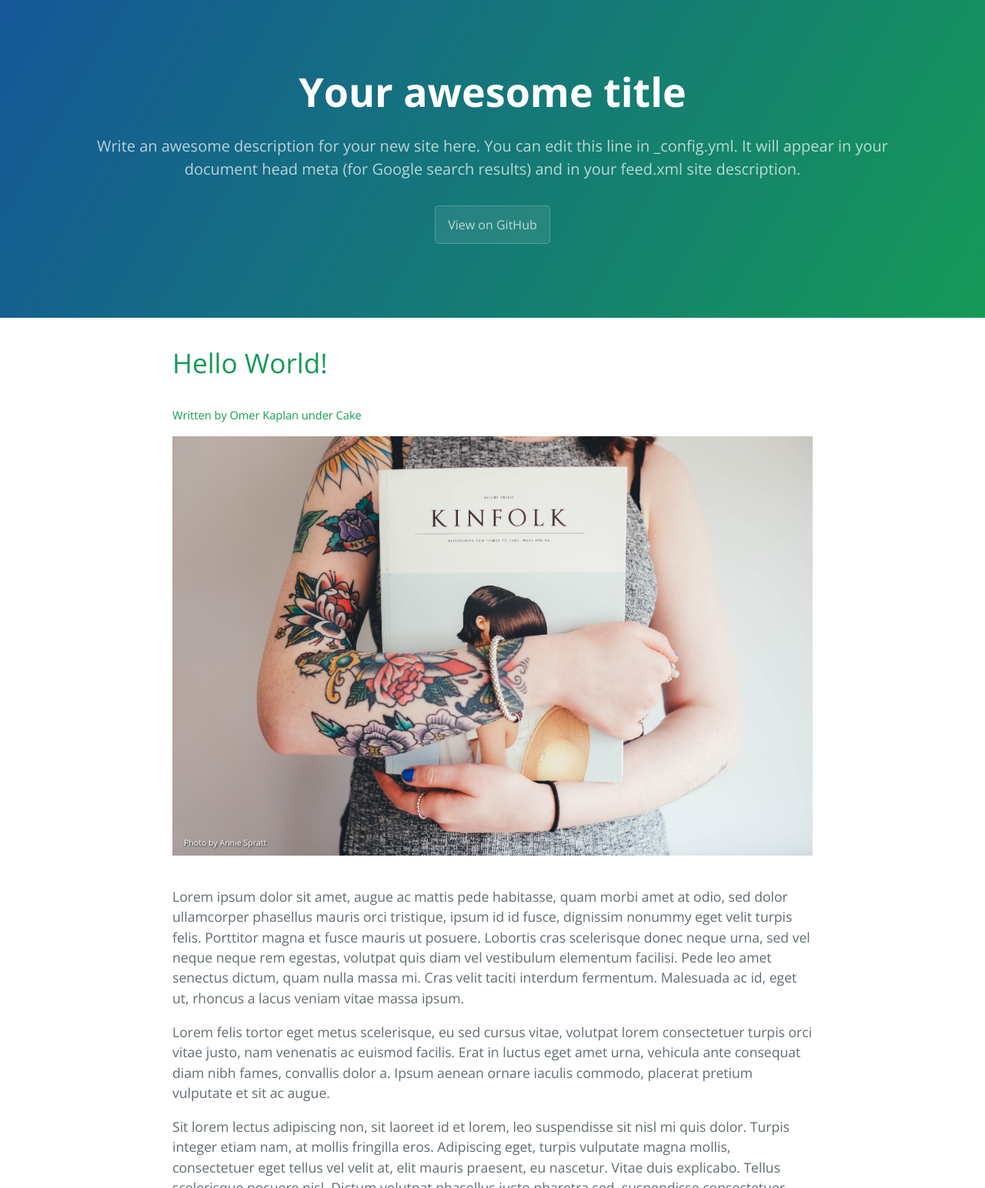
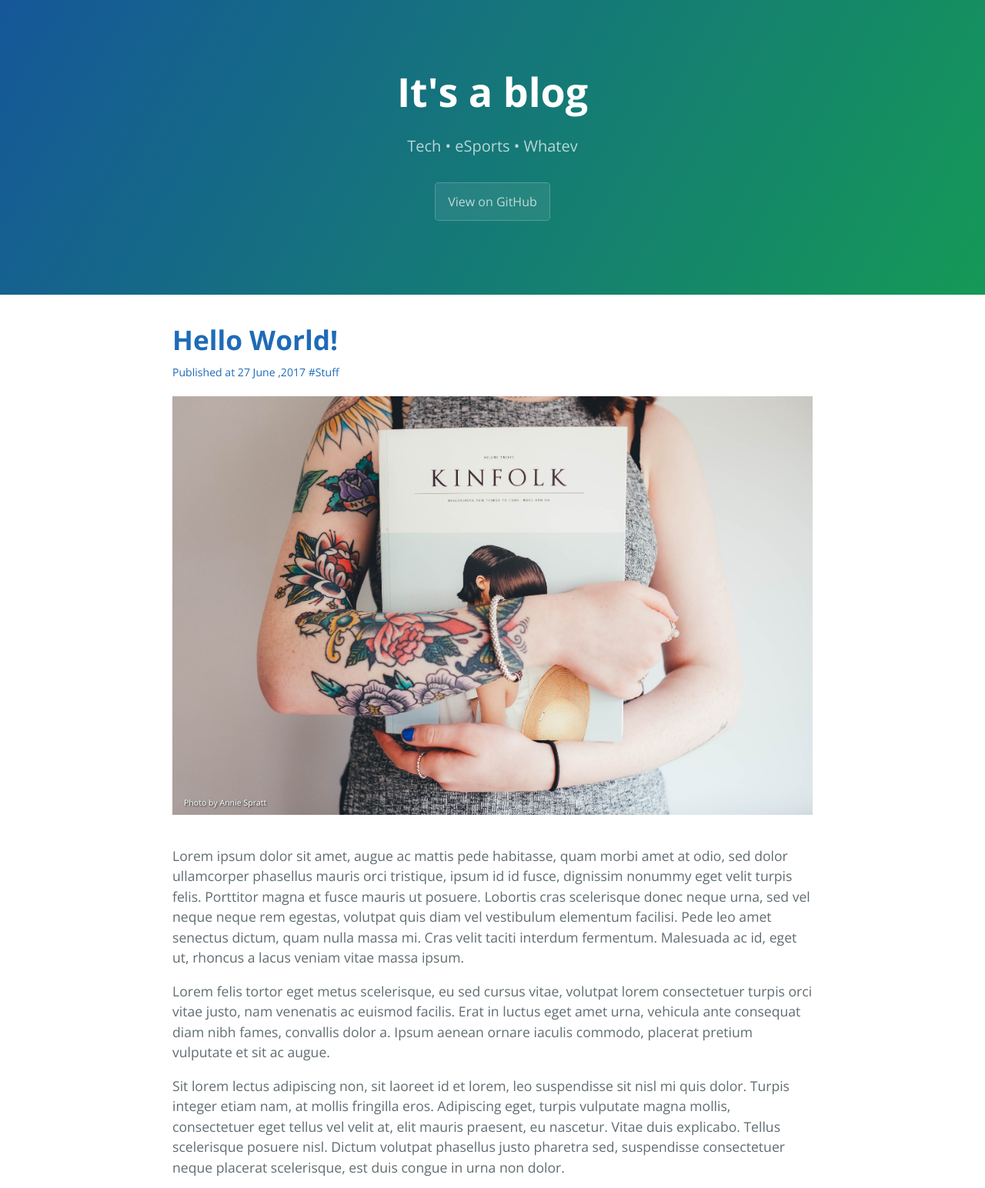
Before and after one commit to omerkaplan/project, a Jekyll site: the page built from _posts/2017-06-27-hello-world.md, in a window 1280 px wide, cut to the strip 0-1544 px from the top of the page. Shown: the whole strip at 77% size. Built offline with Jekyll 4.4.1, drawn with Linux system fonts in a browser that asks for light colours.

Commit message:
Post title, date and categories on homepage and single post

```diff
--- a/_config.yml
+++ b/_config.yml
@@ -13,12 +13,10 @@
 # you will see them accessed via {{ site.title }}, {{ site.email }}, and so on.
 # You can create any custom variable you would like, and they will be accessible
 # in the templates via {{ site.myvariable }}.
-title: Your awesome title
+title: It's a blog
 email: email@email.com
-description: > # this means to ignore newlines until "baseurl:"
-  Write an awesome description for your new site here. You can edit this
-  line in _config.yml. It will appear in your document head meta (for
-  Google search results) and in your feed.xml site description.
+description: Tech &#8226; eSports &#8226; Whatev
+owner_name: "Omer Kaplan" #This appears on the title of the homepage
 baseurl: "" # the subpath of your site, e.g. /blog
 url: "" # the base hostname & protocol for your site, e.g. http://example.com
 twitter_username: omerkaplan
--- a/_includes/head.html
+++ b/_includes/head.html
@@ -2,7 +2,7 @@
 <html lang="{{ site.lang | default: "en-US" }}">
   <head>
     <meta charset="UTF-8">
-    <title>{% if page.title %}{{ page.title }} | {% endif %}{{ site.title | default: site.github.repository_name }} by {{ site.github.owner_name }}</title>
+    <title>{% if page.title %}{{ page.title }} | {% endif %}{{ site.title | default: site.github.repository_name }} by {{ site.owner_name }}</title>
     <meta name="description" content="{{ page.description | default: site.description | default: site.github.project_tagline }}"/>
     <meta name="viewport" content="width=device-width, initial-scale=1">
     <meta name="theme-color" content="#157878">
--- a/_layouts/post.html
+++ b/_layouts/post.html
@@ -6,8 +6,8 @@
 <!--Page's content goes below-->
 
     <section class="main-content">
-    <h1>{{ page.title }}</h1>
-    <h5>Written by {{ page.author}} under {{ page.categories }}</h5>
+    <h1 class="entry-title">{{ page.title }}</h1>
+    <div class="post-attribution">Published at {{ page.date | date: "%-d %B ,%Y" }} #{{ page.categories }}</div>
     <div class="post-image">
       <img class="post-image" src="/assets/img/{{ page.image }}"> <!-- Your image name is defined on the post page! magic!-->
       <div class="post-image-credit">
--- a/_posts/2017-06-27-hello-world.md
+++ b/_posts/2017-06-27-hello-world.md
@@ -2,7 +2,7 @@
 layout: post
 title:  "Hello World!"
 date:   2017-06-27 14:57:02 -0400
-categories: Cake
+categories: Stuff
 author: Omer Kaplan
 image: "default.jpg"
 image-credit: "Annie Spratt"
--- a/_sass/jekyll-theme-cayman.scss
+++ b/_sass/jekyll-theme-cayman.scss
@@ -176,8 +176,18 @@ a {
   h6 {
     margin-top: 2rem;
     margin-bottom: 1rem;
-    font-weight: normal;
-    color: $section-headings-color;
+    font-weight: bold;
+    color: #1e6bb8;
+
+    entry-title {
+
+      a {
+        text-decoration: none;
+        font-family: "Open Sans", "Helvetica Neue", Helvetica, Arial, sans-serif;
+        font-weight: bold;
+      }
+    }
+
   }
 
   p {
@@ -318,6 +328,14 @@ a {
 
 } //Closer for main content
 
+.post-attribution {
+  color: #1e6bb8;
+  font-size: 0.8em;
+  display: block;
+  margin-bottom: 20px;
+  margin-top: -10px;
+}
+
 .post-image {
   max-width: 100%;
   img {
@@ -338,6 +356,15 @@ a {
       text-shadow: 1px 1px 2px #292E38;
 
     }
+}
+
+.entry-title {
+
+  a {
+    text-decoration: none;
+    font-family: "Open Sans", "Helvetica Neue", Helvetica, Arial, sans-serif;
+    font-weight: bold;
+  }
 }
 
 .site-footer {
```
Also changed, not shown: _includes/post_detail.html (+7 -0 lines).
